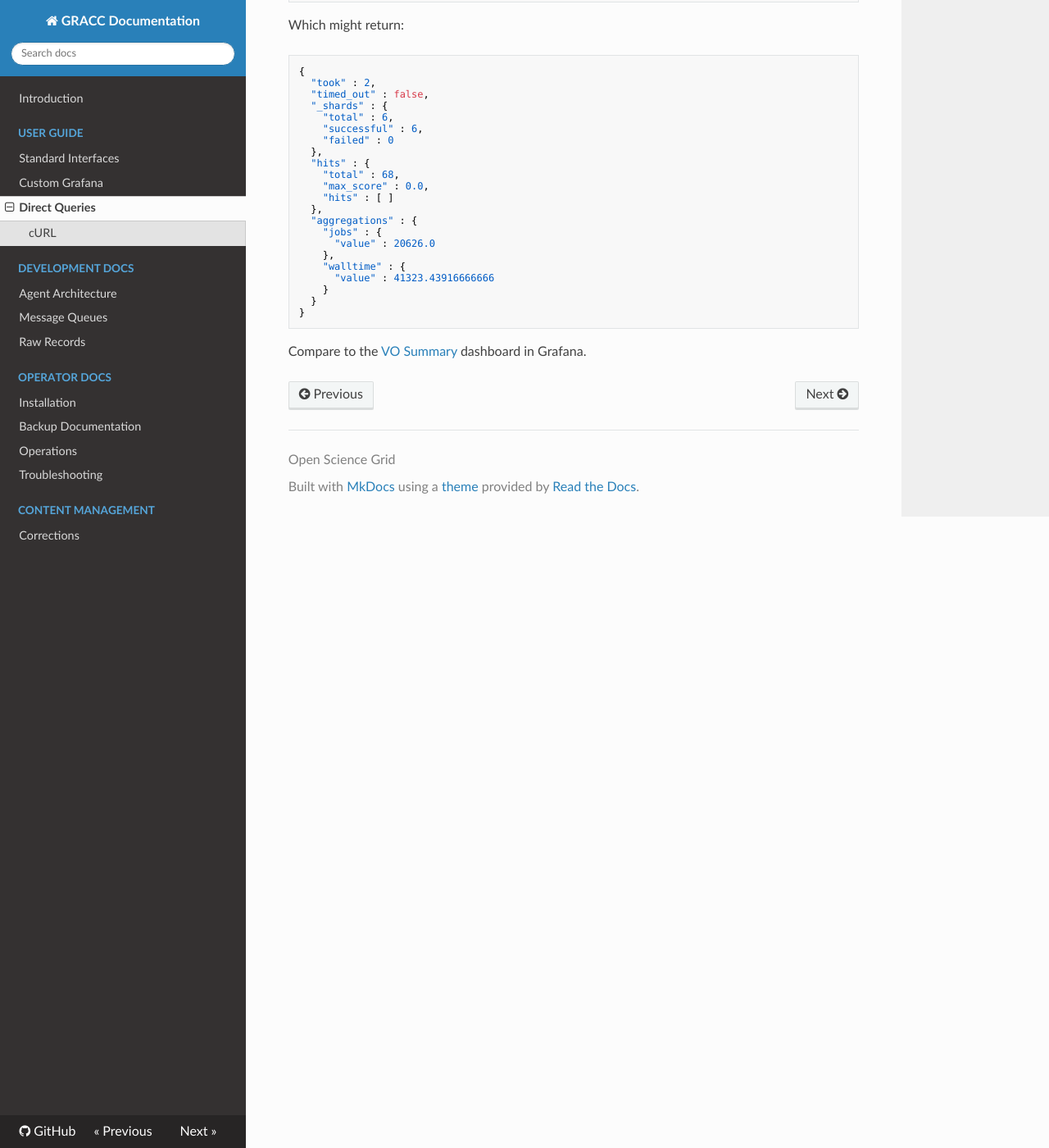
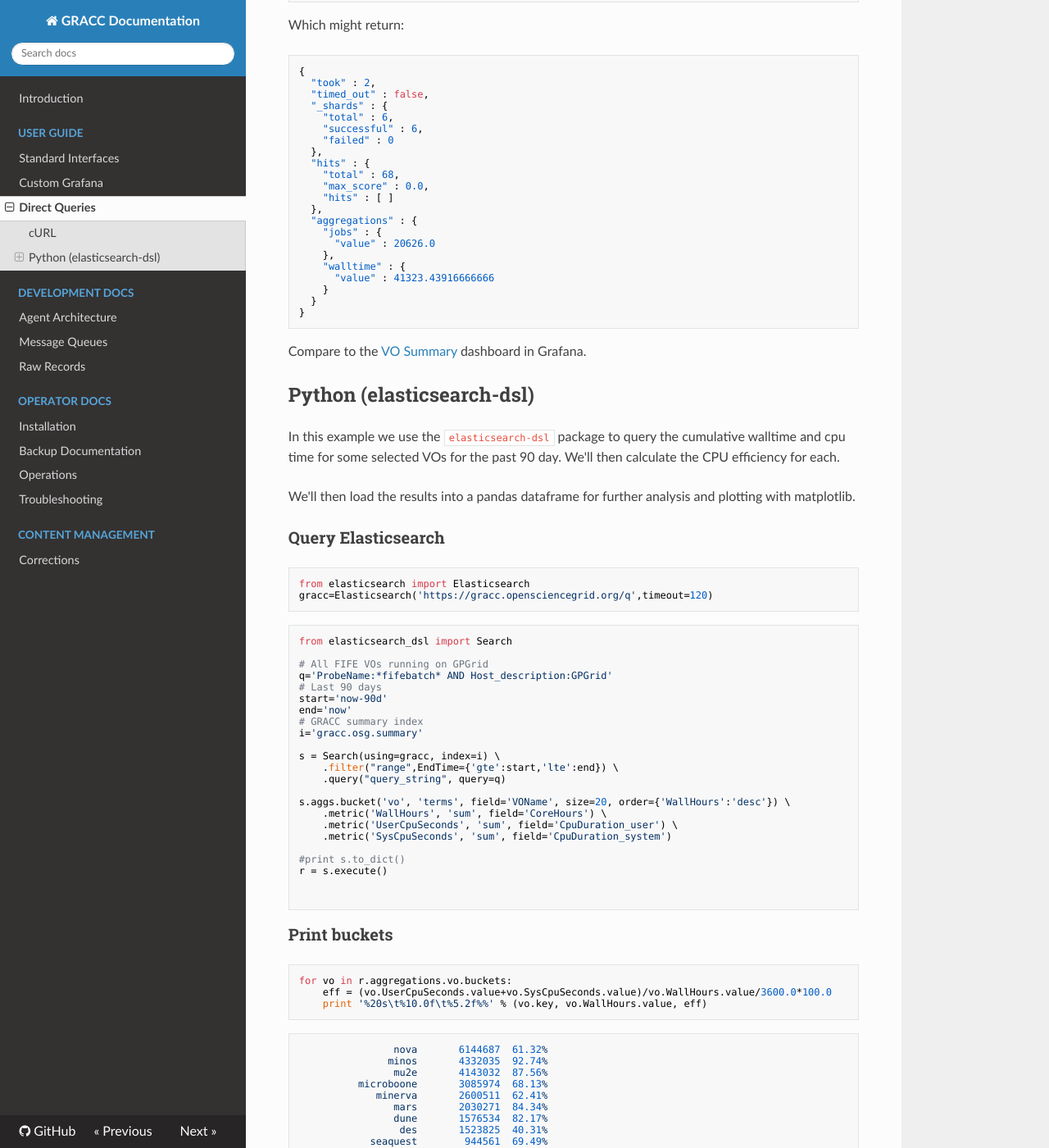
Before and after one commit to zvada/gracc, an MkDocs documentation site: the page built from docs/user/direct.md, in a window 1280 px wide and 1400 px high, scrolled down 773 px. Shown: the whole window at 82% size. Built offline with MkDocs 1.6.1, drawn with Linux system fonts in a browser that asks for light colours; nearby versions of some CDN libraries; old or Windows-style settings are respelled for this version of MkDocs; some of the changed text lies outside the part shown.

Commit message:
Add Python direct query example.

````diff
--- a/docs/user/direct.md
+++ b/docs/user/direct.md
@@ -63,3 +63,171 @@ Which might return:
 ```
 
 Compare to the [VO Summary](https://gracc.opensciencegrid.org/dashboard/db/vo-summary?from=1483228800000&to=1485907200000&var-interval=$__auto_interval&var-vo=ligo&var-type=Payload) dashboard in Grafana.
+
+## Python (elasticsearch-dsl)
+
+In this example we use the `elasticsearch-dsl` package to query the cumulative
+walltime and cpu time for some selected VOs for the past 90 day.
+We'll then calculate the CPU efficiency for each.
+
+We'll then load the results into a pandas dataframe for further analysis and plotting with matplotlib.
+
+### Query Elasticsearch
+
+
+```python
+from elasticsearch import Elasticsearch
+gracc=Elasticsearch('https://gracc.opensciencegrid.org/q',timeout=120)
+```
+
+
+```python
+from elasticsearch_dsl import Search
+
+# All FIFE VOs running on GPGrid
+q='ProbeName:*fifebatch* AND Host_description:GPGrid'
+# Last 90 days
+start='now-90d'
+end='now'
+# GRACC summary index
+i='gracc.osg.summary'
+
+s = Search(using=gracc, index=i) \
+    .filter("range",EndTime={'gte':start,'lte':end}) \
+    .query("query_string", query=q)
+
+s.aggs.bucket('vo', 'terms', field='VOName', size=20, order={'WallHours':'desc'}) \
+    .metric('WallHours', 'sum', field='CoreHours') \
+    .metric('UserCpuSeconds', 'sum', field='CpuDuration_user') \
+    .metric('SysCpuSeconds', 'sum', field='CpuDuration_system')
+
+#print s.to_dict()
+r = s.execute()
+
+
+```
+
+### Print buckets
+
+
+```python
+for vo in r.aggregations.vo.buckets:
+    eff = (vo.UserCpuSeconds.value+vo.SysCpuSeconds.value)/vo.WallHours.value/3600.0*100.0
+    print '%20s\t%10.0f\t%5.2f%%' % (vo.key, vo.WallHours.value, eff)
+```
+
+                    nova	   6144687	61.32%
+                   minos	   4332035	92.74%
+                    mu2e	   4143032	87.56%
+              microboone	   3085974	68.13%
+                 minerva	   2600511	62.41%
+                    mars	   2030271	84.34%
+                    dune	   1576534	82.17%
+                     des	   1523825	40.31%
+                seaquest	    944561	69.49%
+                     cdf	    722131	72.49%
+                     gm2	    621704	75.38%
+                darkside	    533901	41.15%
+                  lariat	    256586	46.81%
+                   annie	    137215	53.45%
+                    cdms	     88995	85.85%
+                    sbnd	     84224	76.48%
+                argoneut	      9975	85.41%
+                fermilab	      8294	95.52%
+                   genie	      3386	72.48%
+                   coupp	      2834	20.46%
+
+
+### Pull aggregation results into pandas
+
+
+```python
+from pandas.io.json import json_normalize
+#df = json_normalize(r.aggs.vo.buckets.__dict__['_l_'])
+df = json_normalize(r.to_dict()['aggregations']['vo']['buckets'])
+df.head()
+```
+
+
+
+
+<div>
+<table border="1" class="dataframe">
+  <thead>
+    <tr style="text-align: right;">
+      <th></th>
+      <th>SysCpuSeconds.value</th>
+      <th>UserCpuSeconds.value</th>
+      <th>WallHours.value</th>
+      <th>doc_count</th>
+      <th>key</th>
+    </tr>
+  </thead>
+  <tbody>
+    <tr>
+      <th>0</th>
+      <td>51333597.0</td>
+      <td>1.350929e+10</td>
+      <td>6.140375e+06</td>
+      <td>2868</td>
+      <td>nova</td>
+    </tr>
+    <tr>
+      <th>1</th>
+      <td>30771554.0</td>
+      <td>1.435938e+10</td>
+      <td>4.311367e+06</td>
+      <td>746</td>
+      <td>minos</td>
+    </tr>
+    <tr>
+      <th>2</th>
+      <td>111866383.0</td>
+      <td>1.294148e+10</td>
+      <td>4.140957e+06</td>
+      <td>1002</td>
+      <td>mu2e</td>
+    </tr>
+    <tr>
+      <th>3</th>
+      <td>313454481.0</td>
+      <td>7.251906e+09</td>
+      <td>3.080024e+06</td>
+      <td>3355</td>
+      <td>microboone</td>
+    </tr>
+    <tr>
+      <th>4</th>
+      <td>37939287.0</td>
+      <td>5.800780e+09</td>
+      <td>2.599362e+06</td>
+      <td>1734</td>
+      <td>minerva</td>
+    </tr>
+  </tbody>
+</table>
+</div>
+
+
+
+
+```python
+%matplotlib inline
+
+df.plot.barh(x='key',y='WallHours.value')
+```
+
+![png](../images/output_8_1.png)
+
+
+### Calculate efficiency
+
+
+```python
+def efficiency(row):
+    return (row['UserCpuSeconds.value']+row['SysCpuSeconds.value'])/row['WallHours.value']/3600.0
+df['efficiency']=df.apply(efficiency,axis=1)
+df.plot.barh(x='key',y='efficiency',legend=False)
+```
+
+![png](../images/output_10_1.png)
````
Also changed, not shown: docs/images/output_10_1.png (added), docs/images/output_8_1.png (added).
